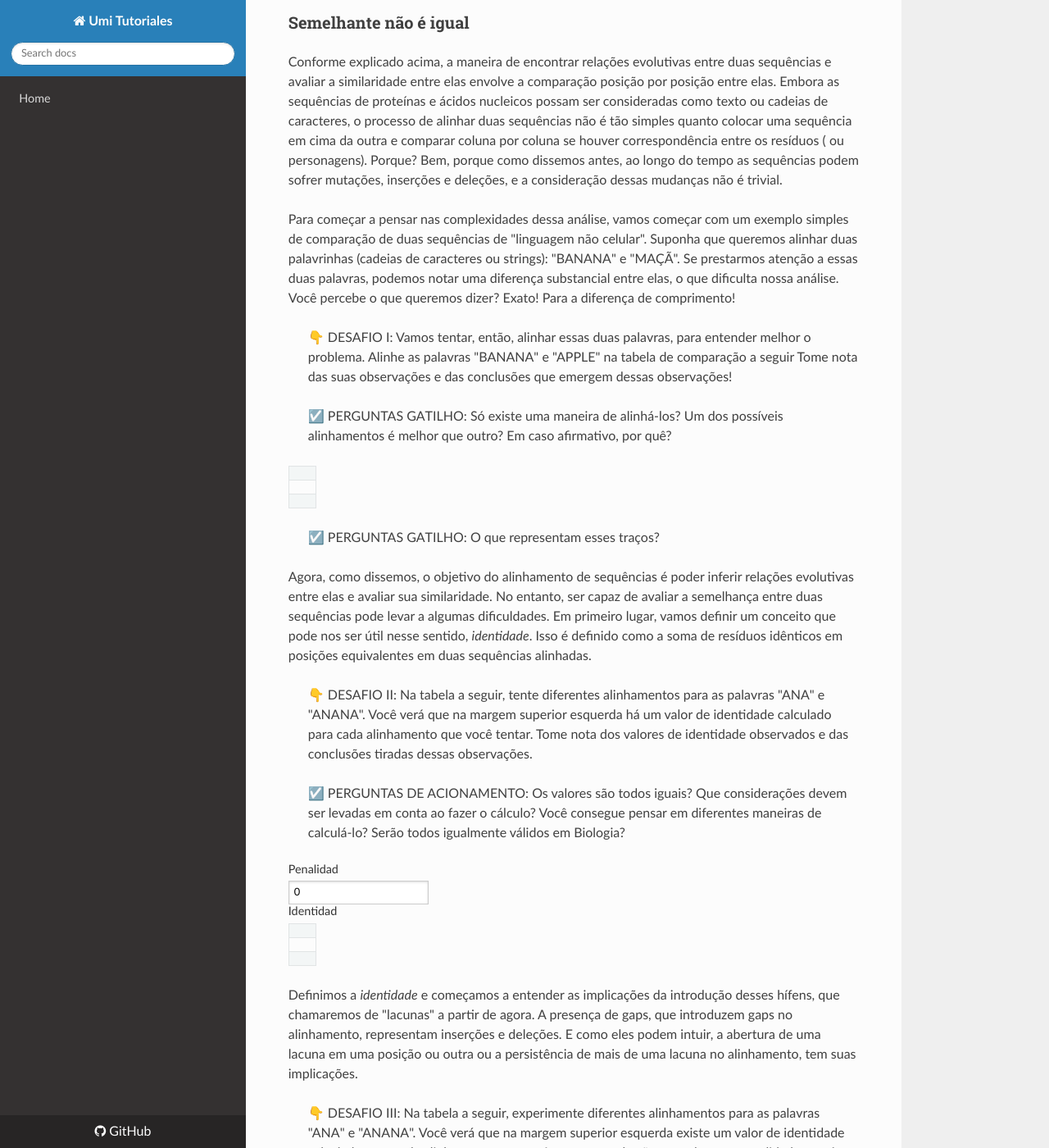
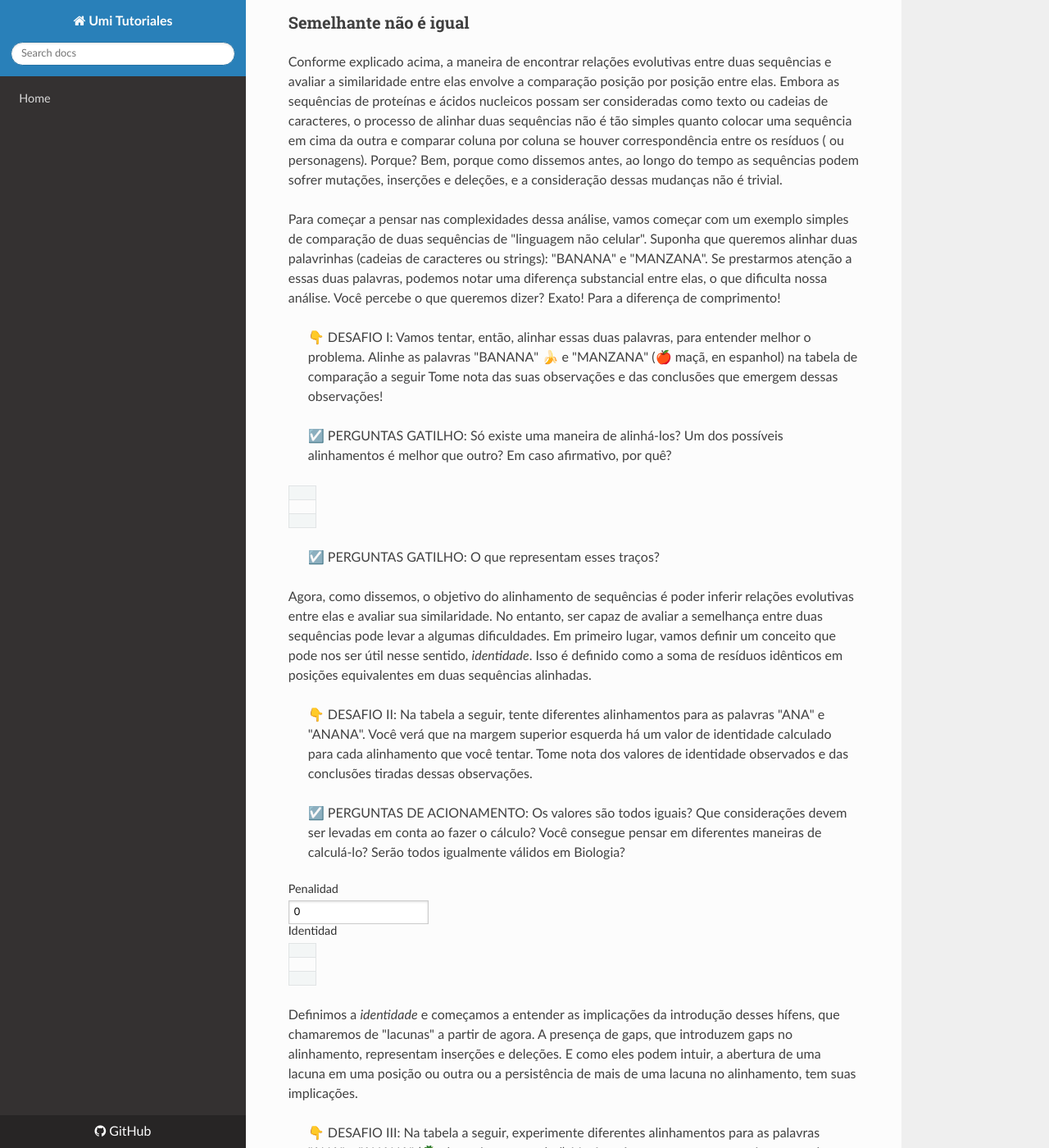
Before and after one commit to flbulgarelli/umi, an MkDocs documentation site: the page built from tutorials/pt/alignment.md, in a window 1280 px wide and 1400 px high, scrolled down 1529 px. Shown: the whole window at 82% size. Built offline with MkDocs 1.6.1, drawn with Linux system fonts in a browser that asks for light colours; nearby versions of some CDN libraries; some of the changed text lies outside the part shown.

Commit message:
Small fixes to pt version

```diff
--- a/tutorials/pt/alignment.md
+++ b/tutorials/pt/alignment.md
@@ -28,9 +28,9 @@ No entanto, é importante observar que dois genes podem acumular um grande núme
 Conforme explicado acima, a maneira de encontrar relações evolutivas entre duas sequências e avaliar a similaridade entre elas envolve a comparação posição por posição entre elas. Embora as sequências de proteínas e ácidos nucleicos possam ser consideradas como texto ou cadeias de caracteres, o processo de alinhar duas sequências não é tão simples quanto colocar uma sequência em cima da outra e comparar coluna por coluna se houver correspondência entre os resíduos ( ou personagens). Porque? Bem, porque como dissemos antes, ao longo do tempo as sequências podem sofrer mutações, inserções e deleções, e a consideração dessas mudanças não é trivial.
 
 
-Para começar a pensar nas complexidades dessa análise, vamos começar com um exemplo simples de comparação de duas sequências de "linguagem não celular". Suponha que queremos alinhar duas palavrinhas (cadeias de caracteres ou strings): "BANANA" e "MAÇÃ". Se prestarmos atenção a essas duas palavras, podemos notar uma diferença substancial entre elas, o que dificulta nossa análise. Você percebe o que queremos dizer? Exato! Para a diferença de comprimento!
+Para começar a pensar nas complexidades dessa análise, vamos começar com um exemplo simples de comparação de duas sequências de "linguagem não celular". Suponha que queremos alinhar duas palavrinhas (cadeias de caracteres ou strings): "BANANA" e "MANZANA". Se prestarmos atenção a essas duas palavras, podemos notar uma diferença substancial entre elas, o que dificulta nossa análise. Você percebe o que queremos dizer? Exato! Para a diferença de comprimento!
 
-> 👇 DESAFIO I: Vamos tentar, então, alinhar essas duas palavras, para entender melhor o problema. Alinhe as palavras "BANANA" e "APPLE" na tabela de comparação a seguir
+> 👇 DESAFIO I: Vamos tentar, então, alinhar essas duas palavras, para entender melhor o problema. Alinhe as palavras "BANANA" 🍌 e "MANZANA" (🍎 maçã, en espanhol) na tabela de comparação a seguir
 > Tome nota das suas observações e das conclusões que emergem dessas observações!
 
 > ☑️ PERGUNTAS GATILHO: Só existe uma maneira de alinhá-los? Um dos possíveis alinhamentos é melhor que outro? Em caso afirmativo, por quê?
@@ -94,7 +94,7 @@ Agora, como dissemos, o objetivo do alinhamento de sequências é poder inferir
 
 Definimos a _identidade_ e começamos a entender as implicações da introdução desses hífens, que chamaremos de "lacunas" a partir de agora. A presença de gaps, que introduzem gaps no alinhamento, representam inserções e deleções. E como eles podem intuir, a abertura de uma lacuna em uma posição ou outra ou a persistência de mais de uma lacuna no alinhamento, tem suas implicações.
 
-> 👇 DESAFIO III: Na tabela a seguir, experimente diferentes alinhamentos para as palavras "ANA" e "ANANA". Você verá que na margem superior esquerda existe um valor de identidade calculado para cada alinhamento que você tentar e um botão para alterar a penalidade que é concedida ao referido para o cálculo de _identity_
+> 👇 DESAFIO III: Na tabela a seguir, experimente diferentes alinhamentos para as palavras "ANA" e "ANANA" (🍍 abacaxi, em espanhol). Você verá que na margem superior esquerda existe um valor de identidade calculado para cada alinhamento que você tentar e um botão para alterar a penalidade que é concedida ao referido para o cálculo de _identity_
 > Experimente várias combinações, observe os valores de identidade observados e as conclusões tiradas dessas observações.
 
 > ☑️ PERGUNTAS DESENCADEADORAS: Como os valores de identidade obtidos se relacionam com as penalidades impostas ao gap? Que implicações você acha que uma penalidade de gap mais alta tem? Você consegue pensar em alguma outra forma de penalidade que não tenha sido considerada neste exemplo?
```
